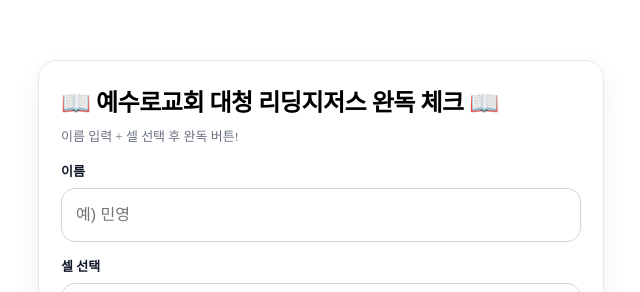
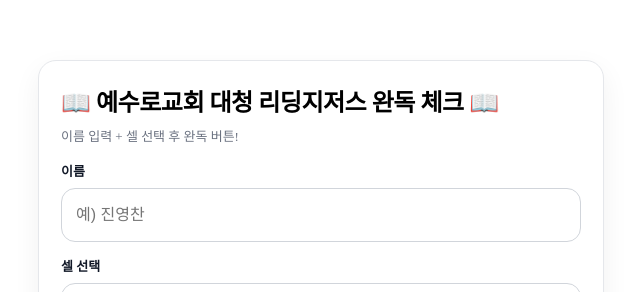
Before and after one commit to mins13/reading-jesus-front, a React (Vite) app: page / in a window 1280 px wide. Shown: the top 292 px of the page, without its empty margins (319-959 px from the left). Built offline with nearby package versions, Linux system fonts and the light colour scheme; no server answers.

Commit message:
배포용 프론트 마지막

```diff
--- a/src/pages/MemberPage.jsx
+++ b/src/pages/MemberPage.jsx
@@ -34,7 +34,7 @@ export default function MemberPage() {
 
             // 숫자 검증(원하면 범위도 추가 가능)
             if (pagesValue !== null && (!Number.isFinite(pagesValue) || pagesValue < 0)) {
-                setMessage("장수는 0 이상의 숫자로 입력해줘 😅");
+                setMessage("장수는 0 이상의 숫자로 입력해주세요");
                 setLoading(false);
                 return;
             }
@@ -71,7 +71,7 @@ export default function MemberPage() {
                     <label className="label">이름</label>
                     <input
                         className="input"
-                        placeholder="예) 민영"
+                        placeholder="예) 진영찬"
                         value={name}
                         onChange={(e) => setName(e.target.value)}
                         autoComplete="name"
```
